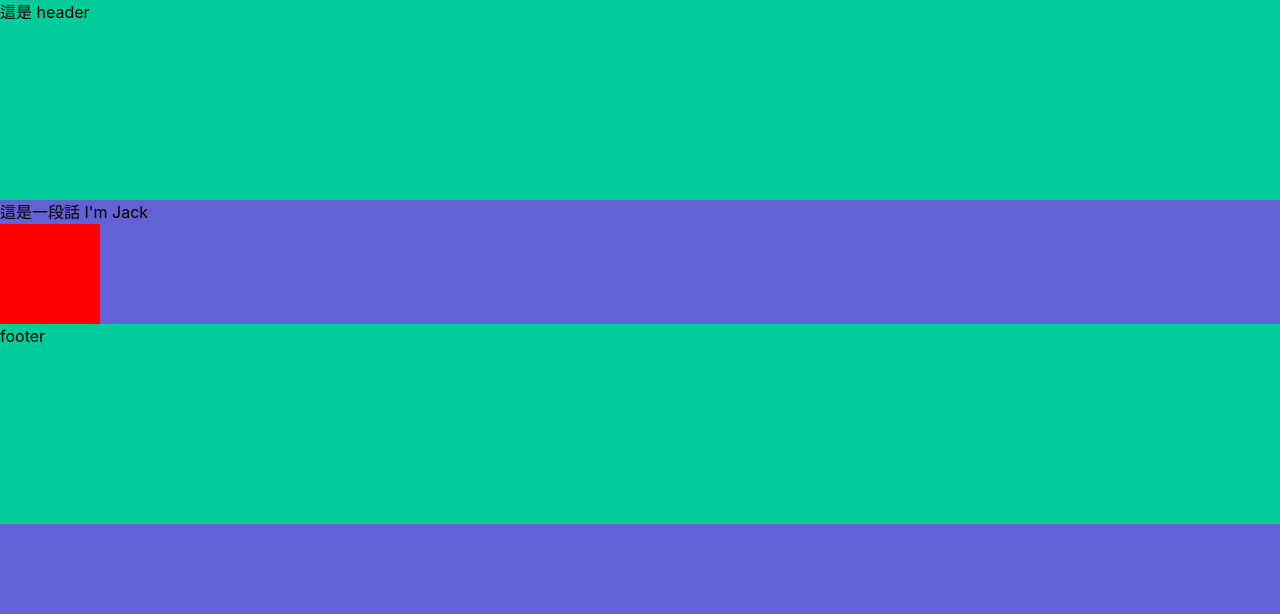
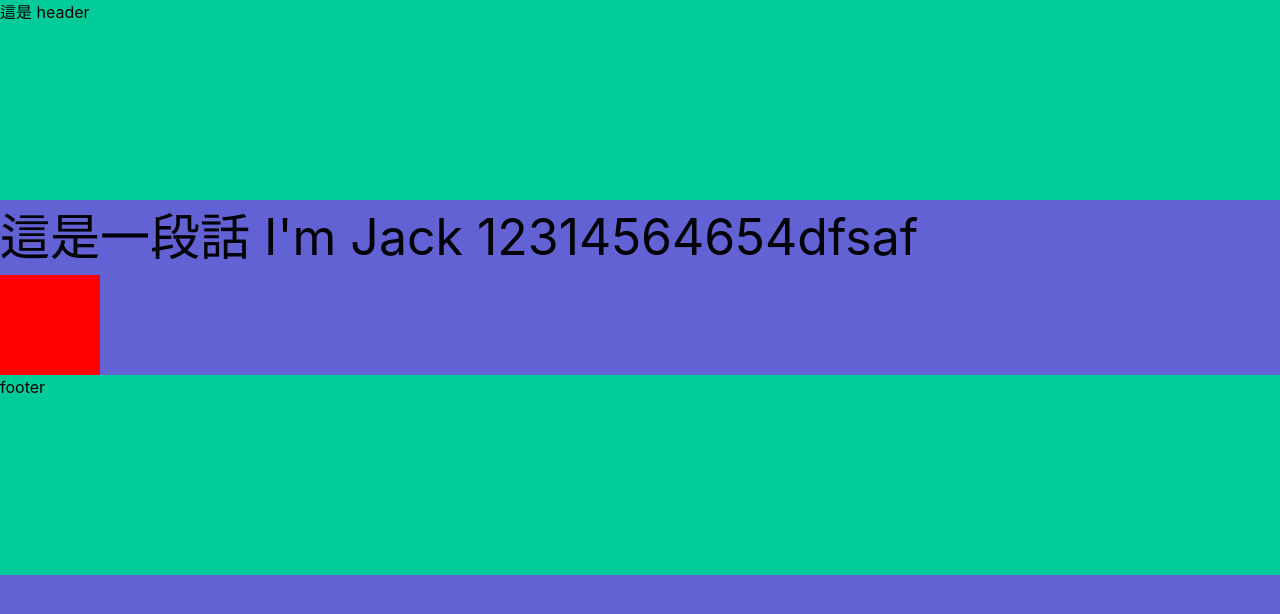
Before and after one commit to Key0329/HexSchool_RWD_final, a plain HTML site: page index.html in a window 1280 px wide. Drawn offline with Linux system fonts and the light colour scheme.

Commit message:
Update 2022-06-22T14:55:01.320Z

```diff
--- a/assets/style/all.css
+++ b/assets/style/all.css
@@ -135,4 +135,7 @@ body {
     width: 200px;
     background-color: #00cc99; }
 
+h1 {
+  font-size: 50px; }
+
 /*# sourceMappingURL=all.css.map */
--- a/index.html
+++ b/index.html
@@ -16,7 +16,7 @@
 
 
 <h1>
-  這是一段話 I'm Jack
+  這是一段話 I'm Jack 12314564654dfsaf
 </h1>
 
 <div class="box"></div>
```
Also changed, not shown: 1 other file.
